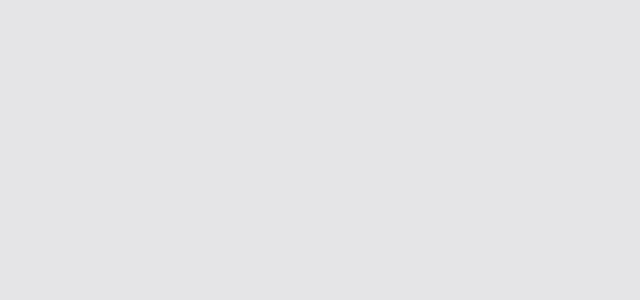
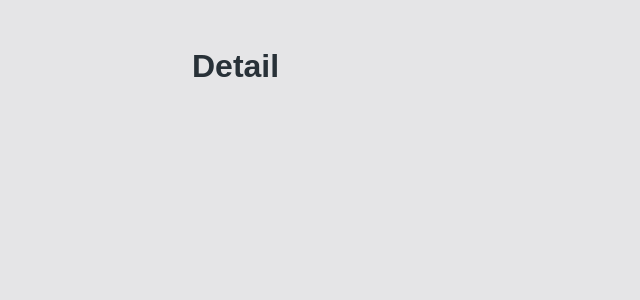
Before and after one commit to dlsdk0601/PortfolioPage_Renewal, a React (Create React App) app in the folder admin/: page /dashboard/1 in a window 1280 px wide. Before the commit this address had no page. Shown: the top 300 px of the page, without its empty margins (0-640 px from the left). Built offline with nearby package versions, Linux system fonts and the light colour scheme.

Commit message:
dashboardDetail

```diff
--- a/admin/src/App.tsx
+++ b/admin/src/App.tsx
@@ -10,6 +10,7 @@ import MainPage from "./pages/MainPage";
 import NavBar from "./components/nav/NavBar";
 import { useRecoilState } from "recoil";
 import { loginState } from "./state/atom";
+import DashboardDetailPage from "./pages/DashboardDetailPage";
 
 // img
 
@@ -34,6 +35,7 @@ function App() {
           <Route path="/" element={<LoginPage />} />
           <Route path="/main" element={<MainPage />} />
           <Route path="/dashboard" element={<DashboardPage />} />
+          <Route path="/dashboard/:id" element={<DashboardDetailPage />} />
         </Routes>
       </BrowserRouter>
     </Wrapper>
--- /dev/null
+++ b/admin/src/components/dashboard/dashboardDetail/DashboardDetailSection.tsx
@@ -0,0 +1,15 @@
+// components
+
+import * as S from "../../../styles/dashboardStyle/dashboardDetailStyle/DashboardDetailSectionStyle";
+
+// lib
+
+//img
+
+export default function DashboardDetailSection() {
+  return (
+    <S.DashboardDetailSectionWrapper>
+      <S.DashboardDetailTitle>Detail</S.DashboardDetailTitle>
+    </S.DashboardDetailSectionWrapper>
+  );
+}
--- a/admin/src/components/nav/TapList.tsx
+++ b/admin/src/components/nav/TapList.tsx
@@ -44,7 +44,7 @@ export default function TapList() {
           tapName={item.tapName}
           darkImg={item.darkImg}
           whiteImg={item.whiteImg}
-          isActive={pathname === "/" + item?.tapName?.toLowerCase()}
+          isActive={pathname.indexOf(item.tapName.toLowerCase()) !== -1}
         />
       ))}
     </>
--- /dev/null
+++ b/admin/src/pages/DashboardDetailPage.tsx
@@ -0,0 +1,11 @@
+// lib
+
+import DashboardDetailSection from "../components/dashboard/dashboardDetail/DashboardDetailSection";
+
+// component
+
+// img
+
+export default function DashboardDetailPage() {
+  return <DashboardDetailSection />;
+}
--- /dev/null
+++ b/admin/src/styles/dashboardStyle/dashboardDetailStyle/DashboardDetailSectionStyle.tsx
@@ -0,0 +1,12 @@
+import styled from "styled-components";
+
+export const DashboardDetailSectionWrapper = styled.div`
+  width: 70%;
+  margin: 50px auto 0 auto;
+`;
+
+export const DashboardDetailTitle = styled.h1`
+  color: ${(props) => props.theme.MainColor};
+  font-weight: 600;
+  font-size: 32px;
+`;
```
Also changed, not shown: 1 other file (tests, documents, lock files or other folders).
